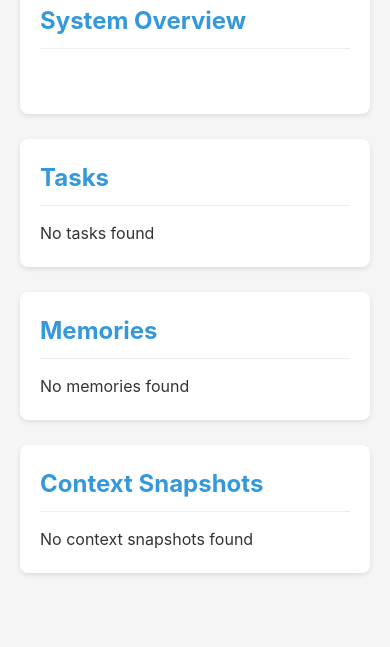
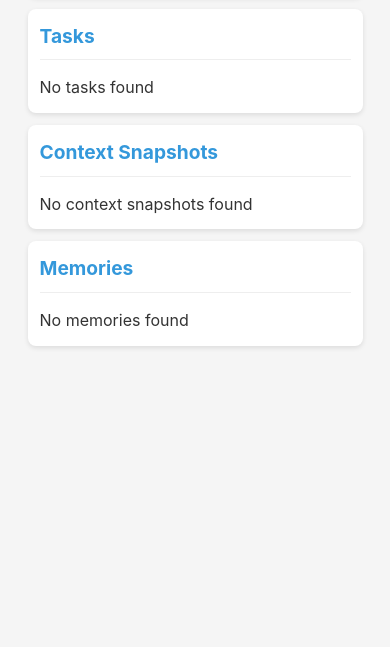
Before and after one commit to KNChiu/MemTask, a website: page web-viewer/public/index.html in a window 390 px wide. Shown: the part 197-844 px from the top of the page. Drawn offline with Linux system fonts and the light colour scheme; no server answers.

Commit message:
Feat: restructure dashboard layout for improved responsiveness and organization; enhance styling for widgets and sections

```diff
--- a/web-viewer/public/index.html
+++ b/web-viewer/public/index.html
@@ -10,26 +10,32 @@
     <header>
         <h1>MemTask System Viewer</h1>
     </header>
-    <main>
-        <section id="dashboard">
+    <main class="dashboard-container">
+        <!-- Row 1: System Overview only -->
+        <div class="dashboard-row overview-row">
+            <section class="widget" id="dashboard">
                 <h2>System Overview</h2>
                 <div id="stats"></div>
             </section>
+        </div>
 
-        <section id="tasks-view">
+        <!-- Row 2: Tasks, Memories, Context Snapshots -->
+        <div class="dashboard-row widgets-row">
+            <section class="widget" id="tasks-view">
                 <h2>Tasks</h2>
                 <div id="tasks-container"></div>
             </section>
 
-        <section id="memories-view">
+            <section class="widget" id="memories-view">
                 <h2>Memories</h2>
                 <div id="memories-container"></div>
             </section>
 
-        <section id="context-view">
+            <section class="widget" id="context-view">
                 <h2>Context Snapshots</h2>
                 <div id="context-container"></div>
             </section>
+        </div>
     </main>
     <script src="app.js"></script>
 </body>
--- a/web-viewer/public/style.css
+++ b/web-viewer/public/style.css
@@ -12,7 +12,7 @@ body {
     color: #333;
     background-color: #f5f5f5;
     padding: 20px;
-    max-width: 1200px;
+    max-width: 90%;
     margin: 0 auto;
 }
 
@@ -63,8 +63,38 @@ h2 {
     color: #7f8c8d;
 }
 
-/* Section Styles */
-section {
+/* Dashboard Layout Styles */
+.dashboard-container {
+    display: flex;
+    flex-direction: column;
+    gap: 20px;
+}
+
+.dashboard-row {
+    display: flex;
+    gap: 20px;
+}
+
+/* Widget Styles */
+.widget {
+    background: white;
+    border-radius: 8px;
+    padding: 20px;
+    box-shadow: 0 2px 5px rgba(0,0,0,0.1);
+    flex: 1;
+    min-width: 300px;
+    display: flex;
+    flex-direction: column;
+}
+
+.widget h2 {
+    margin-bottom: 15px;
+    padding-bottom: 8px;
+    border-bottom: 1px solid #eee;
+}
+
+/* Legacy section support (fallback) */
+section:not(.widget) {
     background: white;
     border-radius: 8px;
     padding: 20px;
@@ -233,8 +263,101 @@ section {
     transform: rotate(180deg);
 }
 
+/* Specific row styling */
+.overview-row {
+    justify-content: center;
+}
+
+.widgets-row {
+    flex-wrap: wrap;
+}
+
 /* Responsive Design */
+@media (max-width: 1024px) {
+    .widgets-row {
+        flex-direction: row;
+    }
+
+    .widgets-row .widget {
+        min-width: calc(50% - 10px);
+        flex: 1 1 calc(50% - 10px);
+    }
+
+    /* Make memories widget take full width on medium screens */
+    .widgets-row #memories-view {
+        order: 3;
+        flex: 1 1 100%;
+        min-width: 100%;
+    }
+
+    /* Tasks and Context Snapshots side by side */
+    .widgets-row #tasks-view {
+        order: 1;
+    }
+
+    .widgets-row #context-view {
+        order: 2;
+    }
+
+    .widget {
+        min-width: unset;
+    }
+
+    .dashboard-container {
+        max-height: unset;
+    }
+}
+
 @media (max-width: 768px) {
+    body {
+        padding: 10px;
+    }
+
+    .dashboard-container {
+        gap: 15px;
+    }
+
+    .dashboard-row {
+        gap: 15px;
+    }
+
+    /* Stack all widgets vertically on mobile */
+    .widgets-row {
+        flex-direction: column;
+    }
+
+    .widgets-row .widget {
+        min-width: 100%;
+        flex: 1 1 100%;
+        order: unset;
+    }
+
+    .widget {
+        padding: 15px;
+    }
+
+    h1 {
+        font-size: 1.8rem;
+    }
+
+    h2 {
+        font-size: 1.3rem;
+    }
+
+    #stats {
+        grid-template-columns: repeat(auto-fit, minmax(150px, 1fr));
+        gap: 10px;
+        margin-bottom: 20px;
+    }
+
+    .stat-card {
+        padding: 12px;
+    }
+
+    .stat-value {
+        font-size: 1.5rem;
+    }
+
     .details {
         padding: 10px;
     }
@@ -244,3 +367,42 @@ section {
         font-size: 0.8em;
     }
 }
+
+@media (max-width: 480px) {
+    body {
+        padding: 8px;
+    }
+
+    .dashboard-container {
+        gap: 12px;
+    }
+
+    .dashboard-row {
+        gap: 12px;
+    }
+
+    .widget {
+        padding: 12px;
+    }
+
+    h1 {
+        font-size: 1.6rem;
+    }
+
+    h2 {
+        font-size: 1.2rem;
+    }
+
+    #stats {
+        grid-template-columns: repeat(2, 1fr);
+        gap: 8px;
+    }
+
+    .stat-card {
+        padding: 10px;
+    }
+
+    .stat-value {
+        font-size: 1.3rem;
+    }
+}
```
Lines whose indentation alone changed are shown as unchanged.
